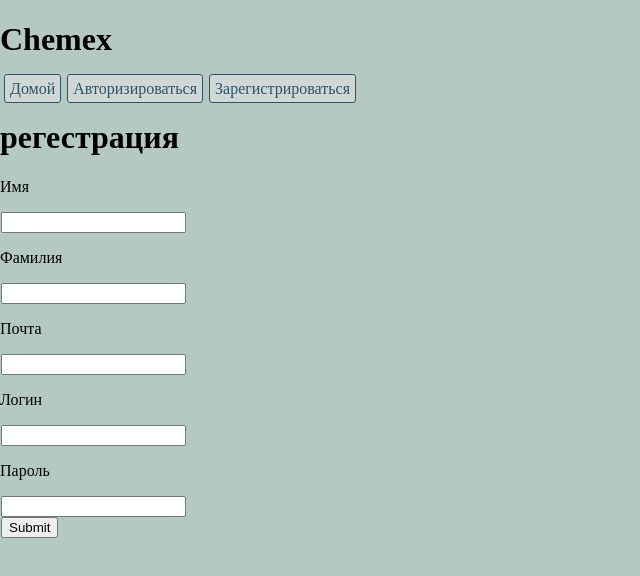
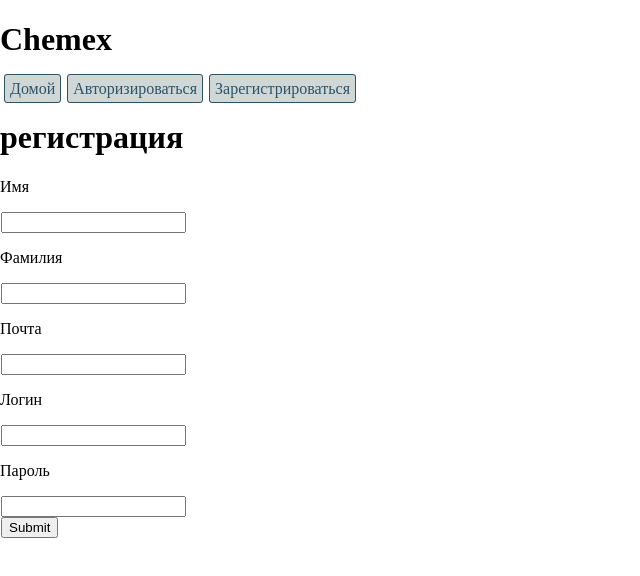
Before and after one commit to andreykarpov0/chemex, a React (Create React App) app in the folder ClientApp/: page /reg in a window 1280 px wide. Shown: the top 576 px of the page, without its empty margins (0-640 px from the left). Built offline with nearby package versions, Linux system fonts and the light colour scheme.

Commit message:
reg edited(only text)

```diff
--- a/ClientApp/src/App.css
+++ b/ClientApp/src/App.css
@@ -1,6 +1,6 @@
 
 body {
-    background-color: #B5C9C3;
+
     margin: 0;
     padding: 0;
 }
--- a/ClientApp/src/windows/Reg.jsx
+++ b/ClientApp/src/windows/Reg.jsx
@@ -5,7 +5,7 @@ import './Reg.css';
 export default function Reg() {
   return (
     <div>
-      <h1>регестрация</h1>
+      <h1>регистрация</h1>
       <form>
         <p>Имя</p>
         <input type="text"/>
```
